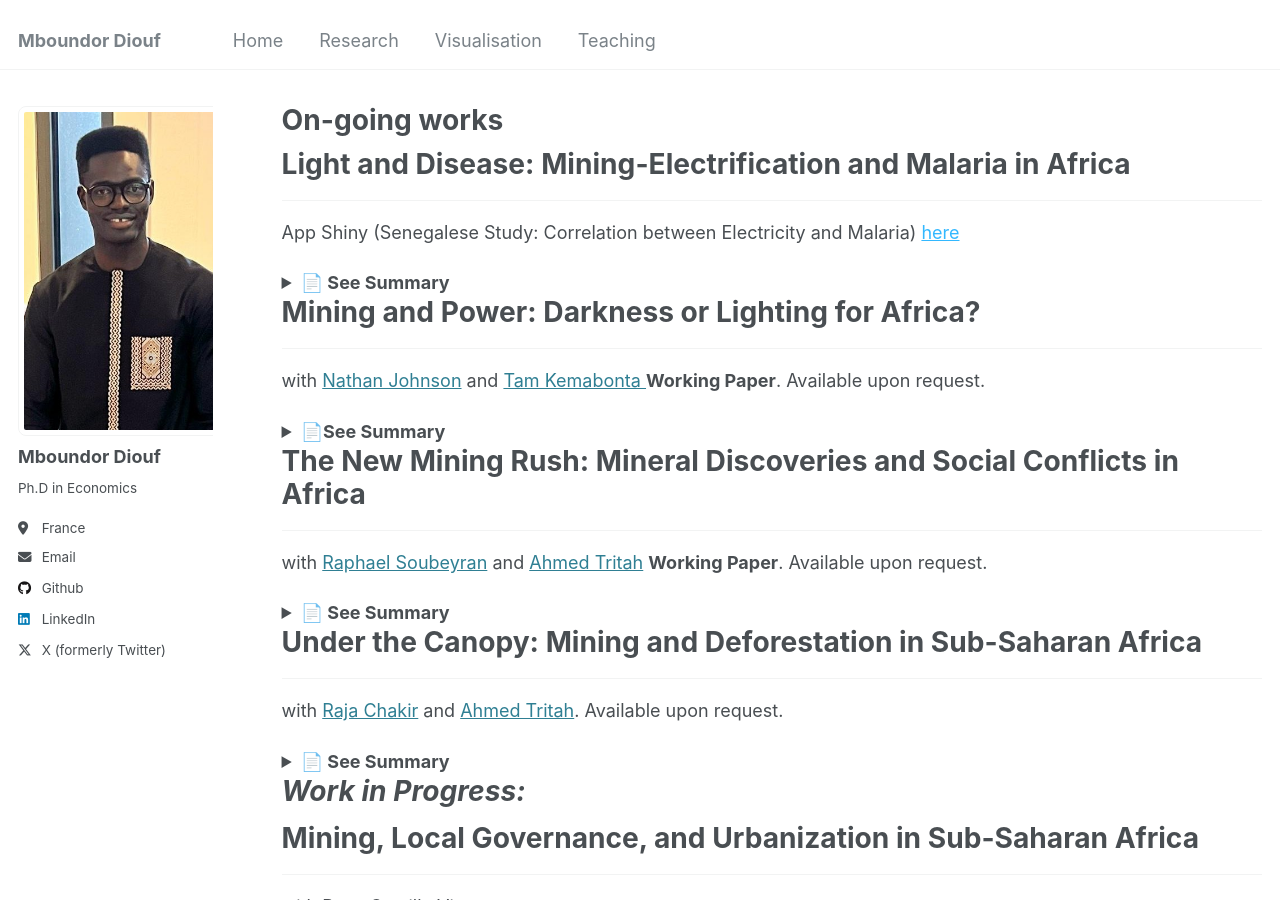
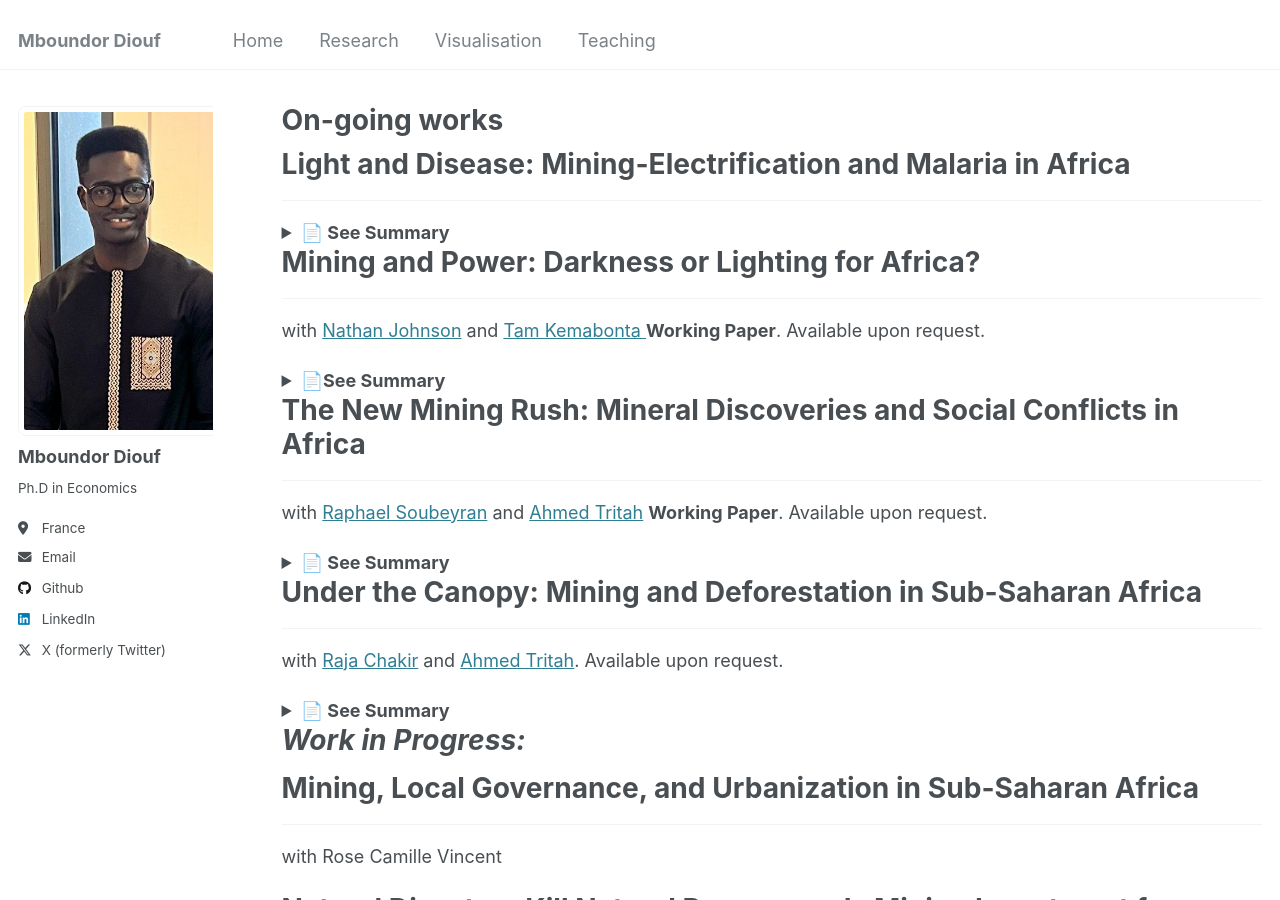
Before and after one commit to mboundordiouf/mboundordiouf.github.io, a Jekyll site: the page built from _pages/publications.md, in a window 1280 px wide and 900 px high. Built offline with Jekyll 4.4.1, drawn with Linux system fonts in a browser that asks for light colours.

Commit message:
Remove App Shiny link from publication details
Removed the link to the App Shiny study from the publication details.

```diff
--- a/_pages/publications.md
+++ b/_pages/publications.md
@@ -6,8 +6,6 @@ author_profile: true
 ---
 # Light and Disease: Mining-Electrification and Malaria in Africa
 ------
-App Shiny (Senegalese Study: Correlation between Electricity and Malaria)  <a href="https://diouf.shinyapps.io/Energy_Malaria_SEN_fin/" target="_blank" style="color:#33b8ff;">here</a>
-
 <details>
 <summary><strong>📄 See Summary</strong></summary>
 
```
